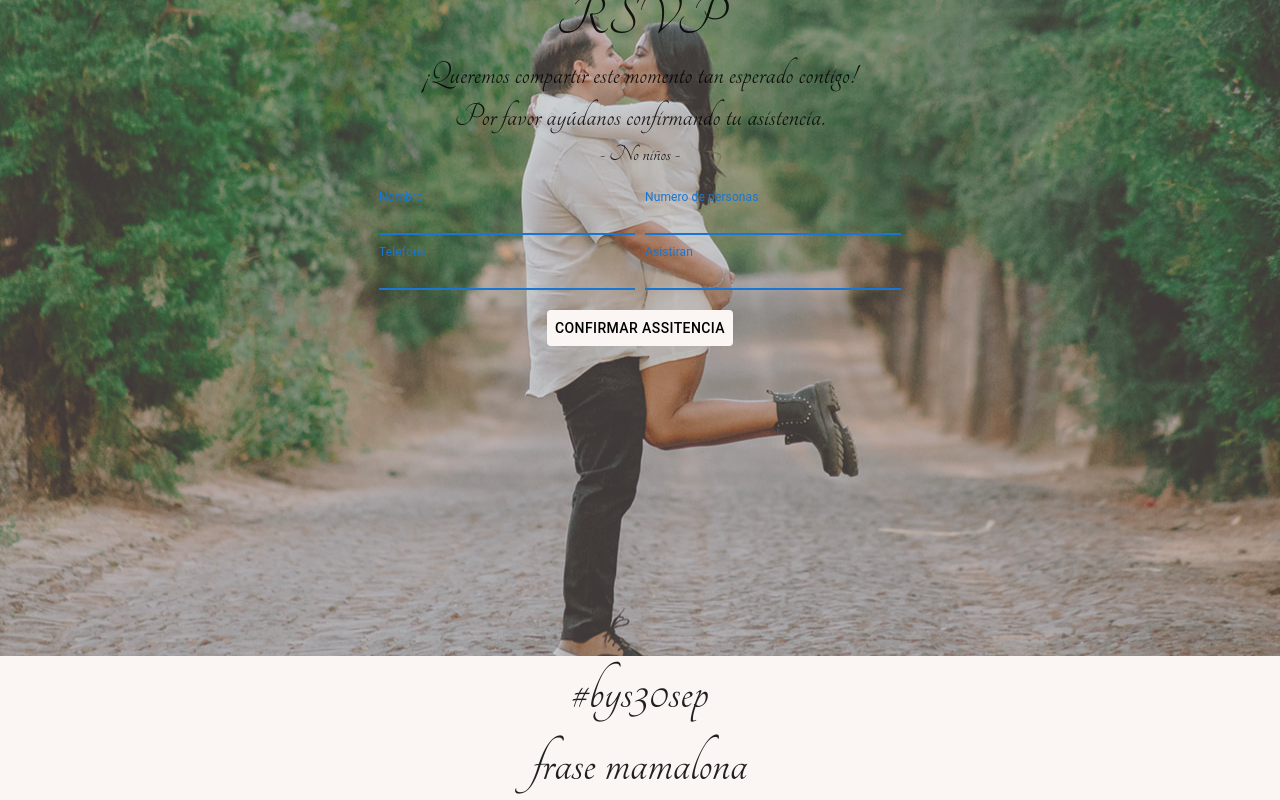
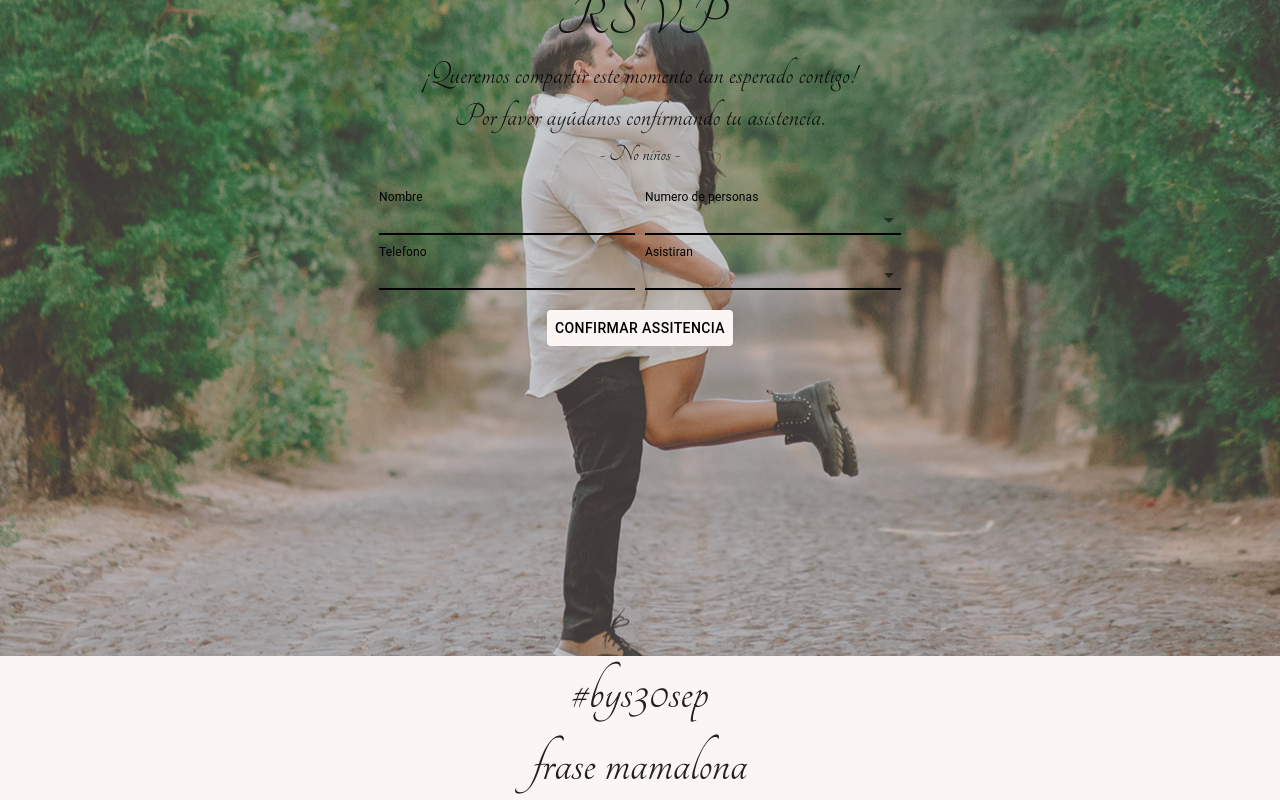
Before and after one commit to volmon117/invitacion-react, a React (Create React App) app: page / in a window 1280 px wide. Shown: the part 5000-5800 px from the top of the page. Built offline with nearby package versions, Linux system fonts and the light colour scheme.

Commit message:
Added the styled imputs for the rsvp will work on functionality

```diff
--- a/src/Components/RSVP/Confirmation.js
+++ b/src/Components/RSVP/Confirmation.js
@@ -3,7 +3,9 @@ import TextField from "@mui/material/TextField";
 import Button from "@mui/material/Button";
 import { Typography } from "@material-ui/core";
 import { Box } from "@mui/material";
+import { styled } from "@mui/material/styles";
 import background from "../../Images/foto2.jpg";
+import { MenuItem } from "@mui/material";
 
 const Rsvp = () => {
 	const [data, setData] = useState({
@@ -36,6 +38,31 @@ const Rsvp = () => {
 		}
 	};
 
+	const StyledTextField = styled(TextField)({
+		"& label": {
+			color: "black",
+		},
+		"& label.Mui-focused": {
+			color: "black",
+		},
+		"& .MuiInput-underline:after": {
+			borderBottomColor: "black",
+		},
+		"& .MuiOutlinedInput-root": {
+			color: "black",
+			"& fieldset": {
+				borderColor: "black",
+			},
+			"&:hover fieldset": {
+				borderColor: "black",
+				borderWidth: 2,
+			},
+			"&.Mui-focused fieldset": {
+				borderColor: "black",
+			},
+		},
+	});
+
 	return (
 		<div class="form">
 			<Box
@@ -43,7 +70,6 @@ const Rsvp = () => {
 				sx={{
 					backgroundImage: `linear-gradient(to right, rgba(140, 140, 140, 0.4), rgba(140, 140, 140, 0.4)),url(${background})`,
 					padding: "250px 0 250px 0",
-					//filter: "grayscale(1)",
 					backgroundPosition: "center",
 				}}
 			>
@@ -57,7 +83,7 @@ const Rsvp = () => {
 				<Typography variant="h5">- No niños -</Typography>
 				<br />
 				<form noValidate autoComplete="off" onSubmit={handleSubmit}>
-					<TextField
+					<StyledTextField
 						id="name"
 						name="name"
 						label="Nombre"
@@ -67,9 +93,13 @@ const Rsvp = () => {
 							setData({ ...data, name: e.target.value });
 						}}
 						size="small"
-						style={{ marginRight: "10px", marginBottom: "10px", width: "20%" }}
+						style={{
+							marginRight: "10px",
+							marginBottom: "10px",
+							width: "20%",
+						}}
 					/>
-					<TextField
+					<StyledTextField
 						id="people"
 						name="people"
 						label="Numero de personas"
@@ -80,9 +110,16 @@ const Rsvp = () => {
 						}}
 						size="small"
 						style={{ width: "20%" }}
-					/>
+						select
+					>
+						<MenuItem value={1}>1</MenuItem>
+						<MenuItem value={2}>2</MenuItem>
+						<MenuItem value={3}>3</MenuItem>
+						<MenuItem value={4}>4</MenuItem>
+						<MenuItem value={5}>5</MenuItem>
+					</StyledTextField>
 					<br />
-					<TextField
+					<StyledTextField
 						id="phone"
 						name="phone"
 						label="Telefono"
@@ -94,7 +131,7 @@ const Rsvp = () => {
 						size="small"
 						style={{ marginRight: "10px", width: "20%" }}
 					/>
-					<TextField
+					<StyledTextField
 						id="asistencia"
 						name="assistence"
 						label="Asistiran"
@@ -105,7 +142,11 @@ const Rsvp = () => {
 						}}
 						size="small"
 						style={{ width: "20%" }}
-					/>
+						select
+					>
+						<MenuItem value={1}>Si</MenuItem>
+						<MenuItem value={0}>No</MenuItem>
+					</StyledTextField>
 					<br />
 					<br />
 					<Button
```
